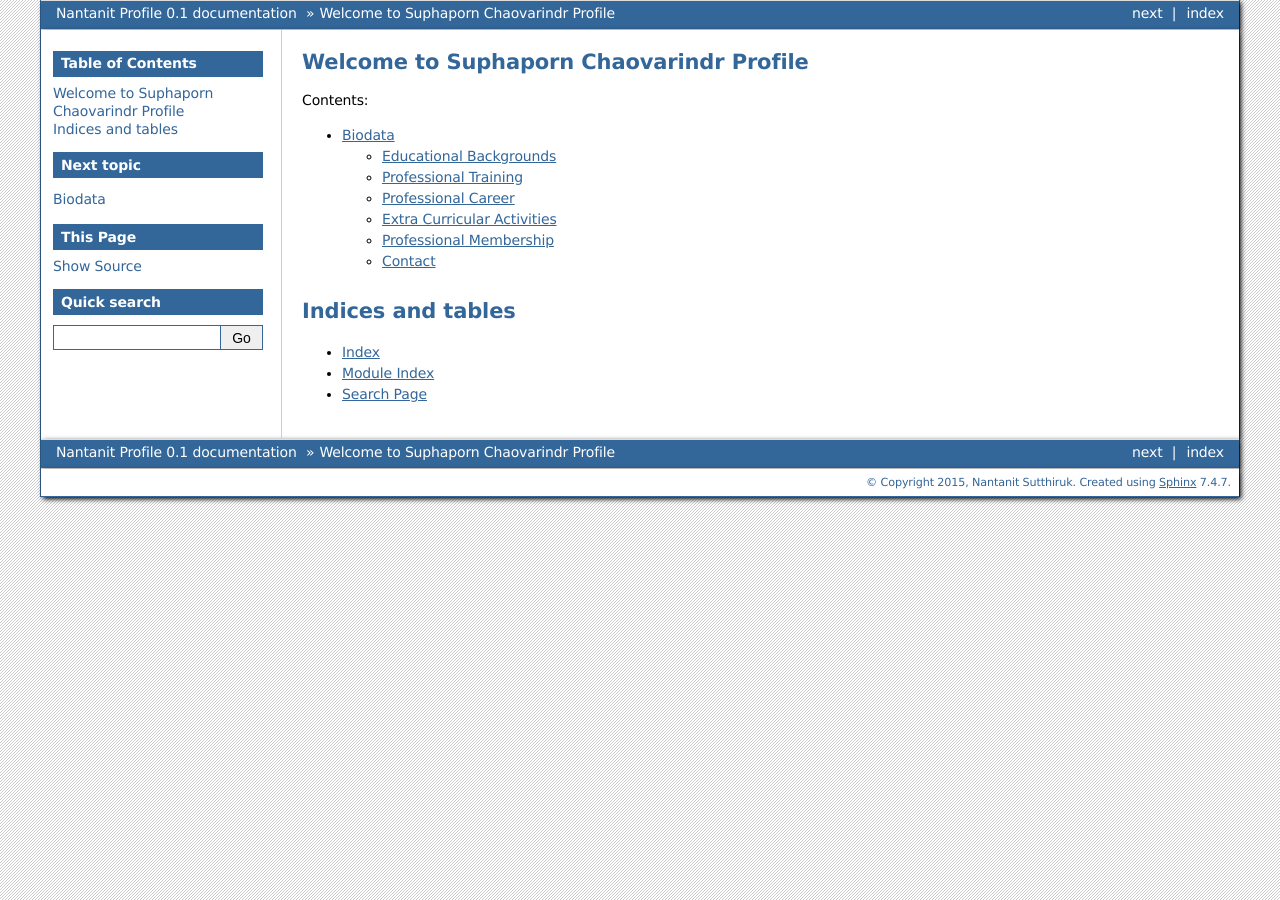
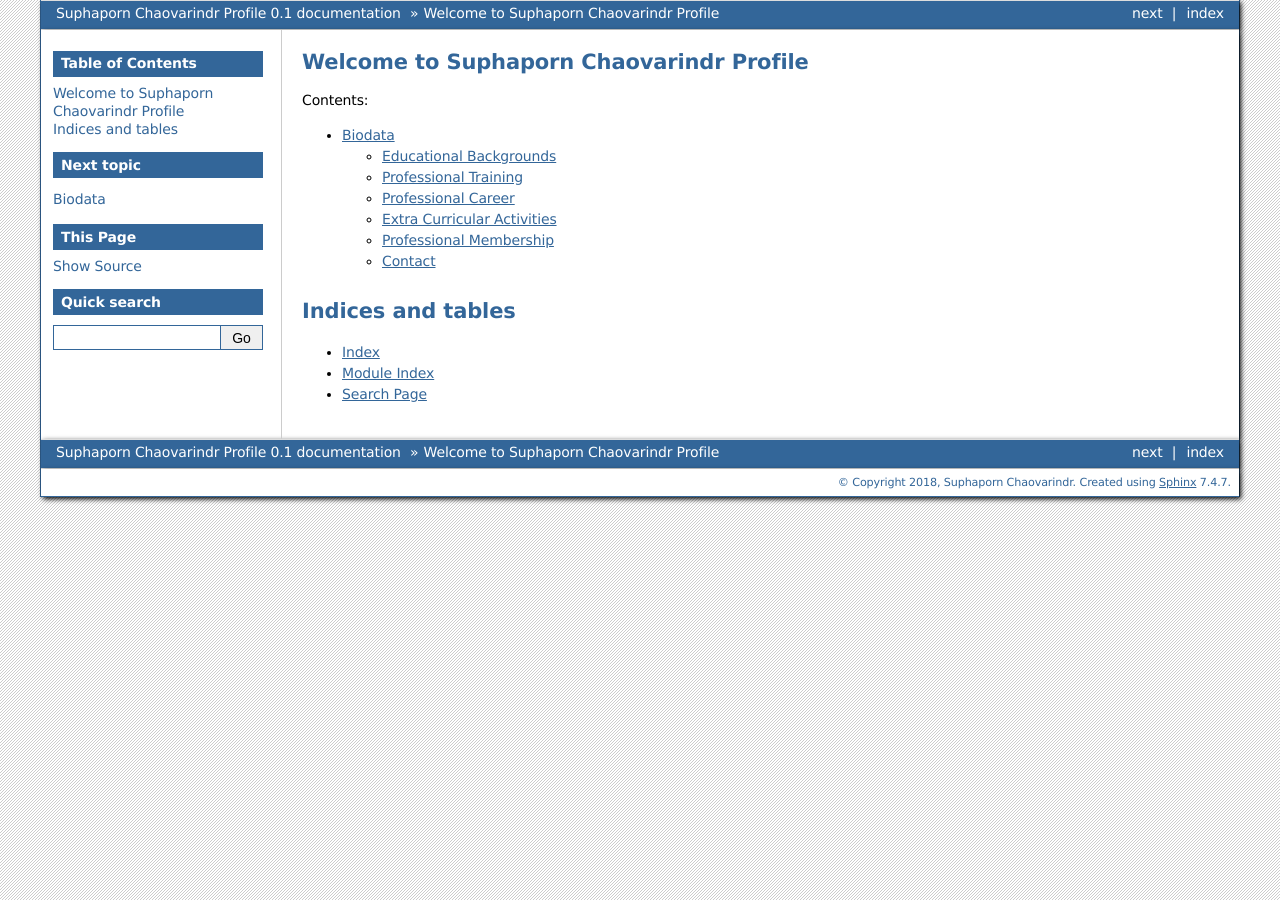
Before and after one commit to SuphapornChaovarindr/Profile, a Sphinx documentation site: the page built from source/index.rst, in a window 1280 px wide. Built offline with Sphinx 7.4.7, drawn with Linux system fonts in a browser that asks for light colours.

Commit message:
Update conf.py

```diff
--- a/source/conf.py
+++ b/source/conf.py
@@ -1,7 +1,7 @@
 #!/usr/bin/env python3
 # -*- coding: utf-8 -*-
 #
-# Nantanit Profile documentation build configuration file, created by
+# Suphaporn Chaovarindr Profile documentation build configuration file, created by
 # sphinx-quickstart on Thu Aug 27 15:42:26 2015.
 #
 # This file is execfile()d with the current directory set to its
@@ -47,9 +47,9 @@
 master_doc = 'index'
 
 # General information about the project.
-project = 'Nantanit Profile'
-copyright = '2015, Nantanit Sutthiruk'
-author = 'Nantanit Sutthiruk'
+project = 'Suphaporn Chaovarindr Profile'
+copyright = '2018, Suphaporn Chaovarindr'
+author = 'Suphaporn Chaovarindr'
 
 # The version info for the project you're documenting, acts as replacement for
 # |version| and |release|, also used in various other places throughout the
```
